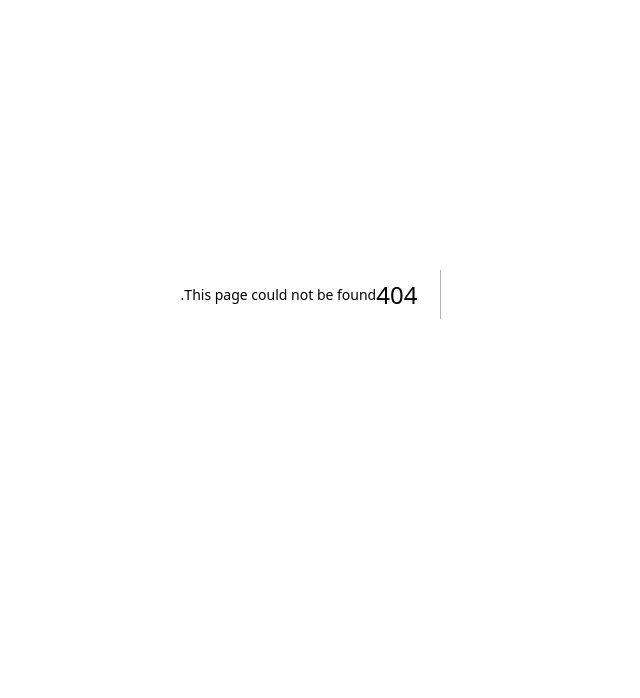
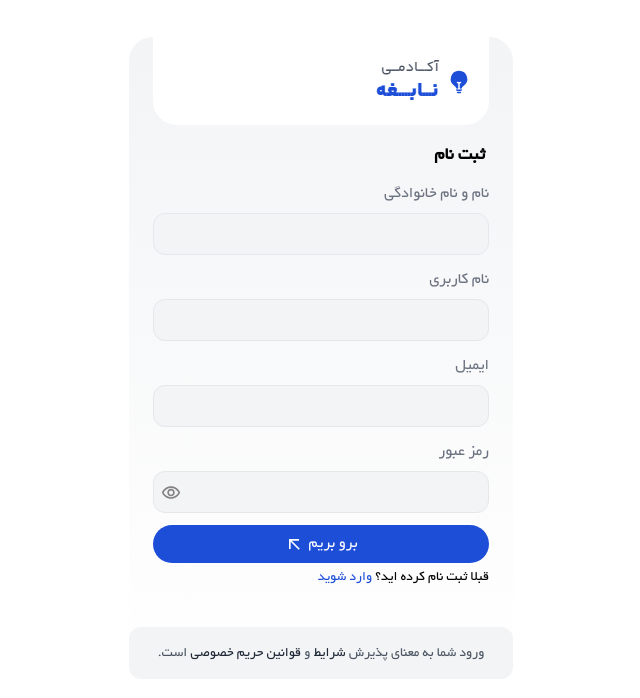
Before and after one commit to parsaes85/nabeghe, a Next.js app: page /login-register in a window 1280 px wide. Before the commit this address had no page. Shown: the part 106-804 px from the top of the page, without its empty margins (319-959 px from the left). Built offline with nearby package versions, Linux system fonts and the light colour scheme.

Commit message:
complete login-register page

```diff
--- /dev/null
+++ b/app/cart/page.js
@@ -0,0 +1,9 @@
+import React from 'react'
+
+function Cart() {
+  return (
+    <div>Cart</div>
+  )
+}
+
+export default Cart
--- /dev/null
+++ b/app/login-register/page.js
@@ -0,0 +1,51 @@
+import React from "react";
+import Link from "next/link";
+import LoginForm from "@/components/templates/Login_Register/LoginForm";
+import RegisterForm from "@/components/templates/Login_Register/RegisterForm";
+
+async function Login_Register({ searchParams }) {
+  const { isLogin } = await searchParams;
+
+  return (
+    <div
+      className={`w-full h-screen flex justify-center items-center ${
+        !Number(isLogin) && "my-16"
+      }`}
+    >
+      <div className="w-96 mx-auto bg-gradient-to-b from-gray-100 to-white rounded-3xl">
+        <div className="px-6">
+          <div className="bg-white w-full rounded-b-3xl px-4 py-5">
+            <Link href="/">
+              <img src="/images/logo.png" alt="" />
+            </Link>
+          </div>
+          <div>
+            <h5 className="font-bold mt-4 mb-3 pr-1 text-lg">{Number(isLogin) ? "ورود" : "ثبت نام"}</h5>
+            {Number(isLogin) ? <LoginForm /> : <RegisterForm />}
+          </div>
+        </div>
+        <div className="text-sm mt-10 bg-gray-100 rounded-xl text-center py-4 text-gray-600">
+          <p>
+            ورود شما به معنای پذیرش{" "}
+            <Link
+              href="#"
+              className="text-gray-800 hover:underline hover:text-primaryBlue"
+            >
+              شرایط
+            </Link>{" "}
+            و{" "}
+            <Link
+              href="#"
+              className="text-gray-800 hover:underline hover:text-primaryBlue"
+            >
+              قوانین حریم خصوصی
+            </Link>{" "}
+            است.
+          </p>
+        </div>
+      </div>
+    </div>
+  );
+}
+
+export default Login_Register;
--- /dev/null
+++ b/components/templates/Login_Register/LoginForm.js
@@ -0,0 +1,92 @@
+"use client";
+import React, { useState } from "react";
+import Link from "next/link";
+import { useRouter } from "next/navigation";
+import { useForm } from "react-hook-form";
+import ArrowOutwardIcon from "@mui/icons-material/ArrowOutward";
+import VisibilityOffOutlinedIcon from "@mui/icons-material/VisibilityOffOutlined";
+import VisibilityOutlinedIcon from "@mui/icons-material/VisibilityOutlined";
+
+function LoginForm() {
+  const [isPasswordVisible, setIsPasswordVisible] = useState(false);
+  const {
+    register,
+    handleSubmit,
+    formState: { errors },
+  } = useForm();
+
+  const onSubmit = (data) => console.log(data);
+
+  return (
+    <>
+      <form className="space-y-3" onSubmit={handleSubmit(onSubmit)}>
+        <div>
+          <label htmlFor="email" className="text-gray-500">
+            ایمیل
+          </label>
+          <input
+            type="text"
+            id="email"
+            className="w-full border bg-gray-100 rounded-xl outline-none p-2 mt-2"
+            {...register("email", {
+              required: true,
+              pattern: /[^@ \t\r\n]+@[^@ \t\r\n]+\.[^@ \t\r\n]+/i,
+            })}
+          />
+          {errors.email?.type === "required" && (
+            <p className="text-red-500 text-xs ml-2">ایمیل اجباری است</p>
+          )}
+          {errors.email?.type === "pattern" && (
+            <p className="text-red-500 text-xs ml-2">ایمیل نامعتبر است</p>
+          )}
+        </div>
+        <div className="relative">
+          <label htmlFor="password" className="text-gray-500">
+            رمزعبور
+          </label>
+          <input
+            type={isPasswordVisible ? "text" : "password"}
+            id="password"
+            className="w-full border bg-gray-100 rounded-xl outline-none p-2 mt-2"
+            {...register("password", { required: true, minLength: 6 })}
+          />
+          <span
+            className="absolute left-2 top-[42px] text-[#848284] cursor-pointer"
+            onClick={() => setIsPasswordVisible(!isPasswordVisible)}
+          >
+            {isPasswordVisible ? (
+              <VisibilityOffOutlinedIcon fontSize="small" />
+            ) : (
+              <VisibilityOutlinedIcon fontSize="small" />
+            )}
+          </span>
+          {errors.password?.type === "required" && (
+            <p className="text-red-500 text-xs mr-2">رمز عبور اجباری است</p>
+          )}
+          {errors.password?.type === "minLength" && (
+            <p className="text-red-500 text-xs mr-2">
+              رمز عبور حداقل باید ۶ کاراکتر باشد
+            </p>
+          )}
+        </div>
+        <div>
+          <button className="w-full text-white bg-primaryBlue flex items-center gap-1 px-4 py-2 justify-center rounded-full hover:opacity-80 transition-all">
+            <p className="-mt-0.5">برو بریم</p>
+            <ArrowOutwardIcon className="-rotate-90" fontSize="small" />
+          </button>
+        </div>
+      </form>
+      <p className="text-sm mt-1">
+        حساب کاربری ندارید؟{" "}
+        <Link
+          href="/login-register?isLogin=0"
+          className="text-primaryBlue hover:underline"
+        >
+          ثبت نام کنید
+        </Link>
+      </p>
+    </>
+  );
+}
+
+export default LoginForm;
--- /dev/null
+++ b/components/templates/Login_Register/RegisterForm.js
@@ -0,0 +1,130 @@
+"use client";
+import React, { useState } from "react";
+import Link from "next/link";
+import { useRouter } from "next/navigation";
+import { useForm } from "react-hook-form";
+import ArrowOutwardIcon from "@mui/icons-material/ArrowOutward";
+import VisibilityOffOutlinedIcon from "@mui/icons-material/VisibilityOffOutlined";
+import VisibilityOutlinedIcon from "@mui/icons-material/VisibilityOutlined";
+
+function RegisterForm() {
+  const [isPasswordVisible, setIsPasswordVisible] = useState(false);
+  const {
+    register,
+    handleSubmit,
+    formState: { errors },
+  } = useForm();
+  const router = useRouter();
+
+  const onSubmit = (data) => {
+    router.push("/");
+  };
+
+  return (
+    <>
+      <form className="space-y-3" onSubmit={handleSubmit(onSubmit)}>
+        <div>
+          <label htmlFor="fullName" className="text-gray-500">
+            نام و نام خانوادگی
+          </label>
+          <input
+            type="text"
+            id="fullName"
+            className="w-full border bg-gray-100 rounded-xl outline-none p-2 mt-2"
+            {...register("fullName", { required: true })}
+          />
+          {errors.fullName?.type === "required" && (
+            <p className="text-red-500 text-xs mr-2">
+              نام و نام خانوادگی اجباری است
+            </p>
+          )}
+        </div>
+        <div>
+          <label htmlFor="username" className="text-gray-500">
+            نام کاربری
+          </label>
+          <input
+            type="text"
+            id="username"
+            className="w-full border bg-gray-100 rounded-xl outline-none p-2 mt-2"
+            {...register("username", { required: true, minLength: 6 })}
+          />
+          {errors.username?.type === "required" && (
+            <p className="text-red-500 text-xs mr-2">نام کاربری اجباری است</p>
+          )}
+          {errors.username?.type === "minLength" && (
+            <p className="text-red-500 text-xs mr-2">
+              نام کاربری حداقل باید ۶ کاراکتر باشد
+            </p>
+          )}
+        </div>
+        <div>
+          <label htmlFor="email" className="text-gray-500">
+            ایمیل
+          </label>
+          <input
+            type="text"
+            id="email"
+            className="w-full border bg-gray-100 rounded-xl outline-none p-2 mt-2"
+            {...register("email", {
+              required: true,
+              pattern: /[^@ \t\r\n]+@[^@ \t\r\n]+\.[^@ \t\r\n]+/i,
+            })}
+          />
+          {errors.email?.type === "required" && (
+            <p className="text-red-500 text-xs ml-2">ایمیل اجباری است</p>
+          )}
+          {errors.email?.type === "pattern" && (
+            <p className="text-red-500 text-xs ml-2">ایمیل نامعتبر است</p>
+          )}
+        </div>
+        <div className="relative">
+          <label htmlFor="password" className="text-gray-500">
+            رمز عبور
+          </label>
+          <input
+            type={isPasswordVisible ? "text" : "password"}
+            id="password"
+            className="w-full border bg-gray-100 rounded-xl outline-none p-2 mt-2"
+            {...register("password", { required: true, minLength: 6 })}
+          />
+          <span
+            className="absolute left-2 top-[42px] text-[#848284] cursor-pointer"
+            onClick={() => setIsPasswordVisible(!isPasswordVisible)}
+          >
+            {isPasswordVisible ? (
+              <VisibilityOffOutlinedIcon fontSize="small" />
+            ) : (
+              <VisibilityOutlinedIcon fontSize="small" />
+            )}
+          </span>
+          {errors.password?.type === "required" && (
+            <p className="text-red-500 text-xs mr-2">رمز عبور اجباری است</p>
+          )}
+          {errors.password?.type === "minLength" && (
+            <p className="text-red-500 text-xs mr-2">
+              رمز عبور حداقل باید ۶ کاراکتر باشد
+            </p>
+          )}
+        </div>
+        <div>
+          <button className="w-full text-white bg-primaryBlue flex items-center gap-1 px-4 py-2 justify-center rounded-full hover:opacity-80 transition-all">
+            <p className="-mt-0.5">برو بریم</p>
+            <ArrowOutwardIcon className="-rotate-90" fontSize="small" />
+          </button>
+        </div>
+      </form>
+      <p className="text-sm mt-1">
+        قبلا ثبت نام کرده اید؟{" "}
+        <Link
+          href="/login-register?isLogin=1"
+          className="text-primaryBlue hover:underline"
+        >
+          وارد شوید
+        </Link>
+      </p>
+    </>
+  );
+}
+
+export default RegisterForm;
--- a/package.json
+++ b/package.json
@@ -16,6 +16,7 @@
     "next": "15.1.0",
     "react": "^19.0.0",
     "react-dom": "^19.0.0",
+    "react-hook-form": "^7.54.2",
     "swiper": "^11.1.15"
   },
   "devDependencies": {
```
Also changed, not shown: 2 other files (tests, documents, lock files or other folders).
